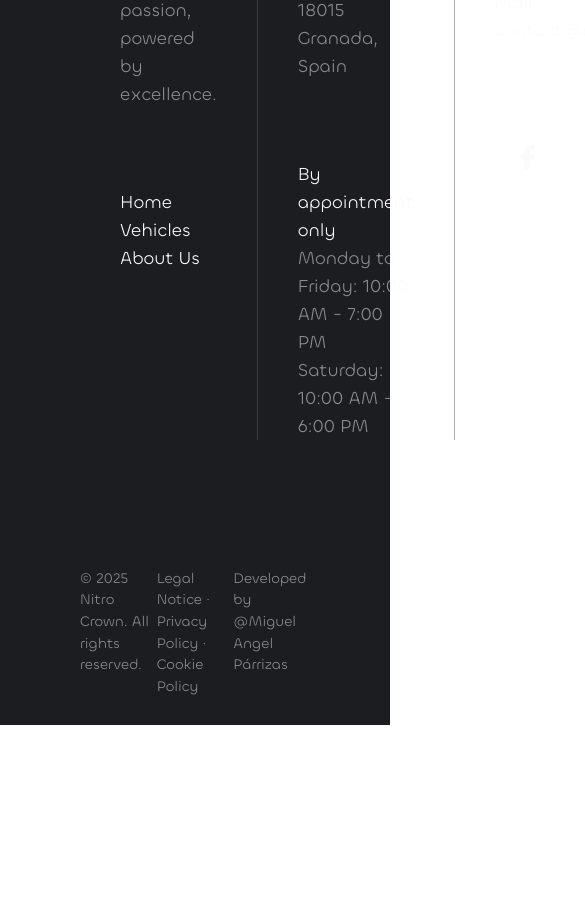
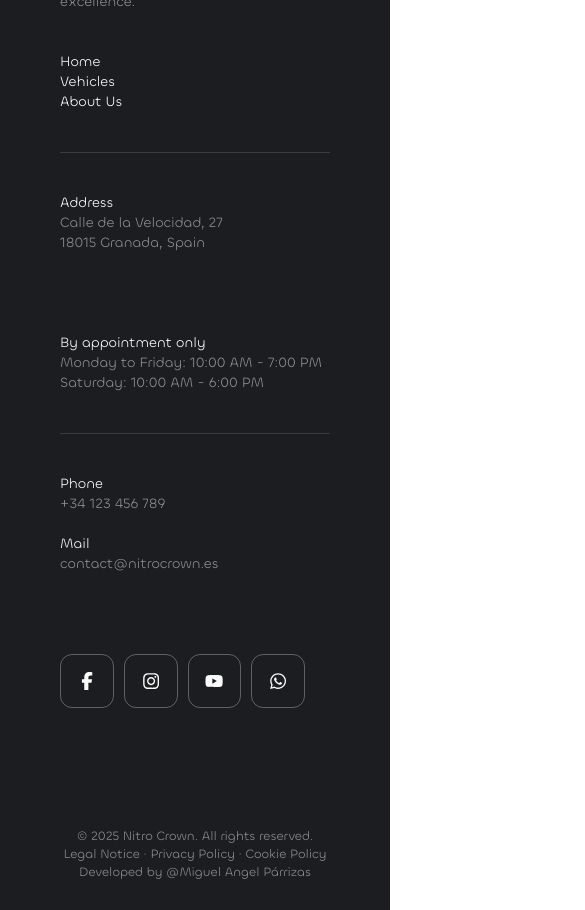
Before and after one commit to ParrizasDeveloper/nitro-crown, a Next.js app: page / in a window 390 px wide. Shown: the part 1840-2750 px from the top of the page, 585 px wide, since content can reach past the window. Before the commit the page ends 2565 px from the top, so only its background shows below. Built offline with nearby package versions, Linux system fonts and the light colour scheme.

Commit message:
footer responsive finished

```diff
--- a/src/app/layout.tsx
+++ b/src/app/layout.tsx
@@ -29,6 +29,7 @@ export default function RootLayout({
             <SmoothScrollProvider>
               <main id="main" className={`
                 ${roboto.className} relative text-neutral-light bg-base w-screen
+                z-10
               `}>
                 {children}
               </main>
--- a/src/components/layout/footer/index.tsx
+++ b/src/components/layout/footer/index.tsx
@@ -1,19 +1,52 @@
+'use client'
+
 import { links } from "@/data/sections";
 import { chillax } from "@/styles/fonts";
+import { useGSAP } from "@gsap/react";
+import gsap from "gsap";
 import { FaFacebookF, FaInstagram, FaWhatsapp, FaYoutube } from "react-icons/fa6"
 
 export default function Footer() {
+    useGSAP(() => {
+        const mm = gsap.matchMedia()
+
+        mm.add("(min-width: 1280px)", () => {
+            gsap.from("#footer-page>div", {
+                scrollTrigger: {
+                    trigger: "#footer-page",
+                    start: "center bottom",
+                },
+                y: 50,
+                opacity: 0,
+                duration: 1,
+                ease: "power1.out"
+            })
+
+            return () => {
+                gsap.killTweensOf("#footer-page>div")
+            }
+        })
+
+
+    })
+
     return (
-        <footer className={`
-            ${chillax.className}
-            w-full px-20 pt-14 pb-7 bg-secondary-dark text-text
-        `}>
-            <div className="flex text-lg">
+        <footer
+            id="footer-page"
+            className={`
+                ${chillax.className}
+                text-sm sm:text-[1rem]
+                xl:text-[clamp(0.8rem,1vw,1.125rem)] z-0
+                w-full xl:h-[505px] px-5 xl:px-20 pt-14 pb-7 bg-secondary-dark text-text
+                flex flex-col justify-between
+            `}
+        >
+            <div className="flex flex-col xl:flex-row">
                 <section className={`
-                    basis-1/3 flex flex-col gap-20 px-10
+                    basis-1/3 flex flex-col gap-10 xl:gap-20 px-10 py-10 xl:py-5
                 `}>
                     <div>
-                        <h2 className="text- font-semibold">Nitro Crwon</h2>
+                        <h2 className="font-semibold">Nitro Crwon</h2>
                         <p className="text-text/50">Driven by passion, powered by excellence.</p>
                     </div>
                     <ul>
@@ -25,10 +58,11 @@ export default function Footer() {
                     </ul>
                 </section>
                 <section className={`
-                    flex flex-col gap-20
-                    basis-1/3 border-l border-secondary/50 px-10
+                    flex xl:flex-col gap-20 flex-wrap
+                    basis-1/3 border-t border-secondary/50 mx-10 py-10
+                    xl:border-t-0 xl:mx-0 xl:px-10 xl:border-l xl:py-5
                 `}>
-                    <div>
+                    <div className="">
                         <h2>Address</h2>
                         <p className="text-text/50">
                             Calle de la Velocidad, 27 <br />
@@ -44,8 +78,10 @@ export default function Footer() {
                     </div>
                 </section>
                 <section className={`
-                    flex flex-col gap-20
-                    basis-1/3 border-l border-secondary/50 px-10
+                    flex xl:flex-col gap-20 flex-wrap
+                    basis-1/3 border-t border-secondary/50 mx-10 py-10
+                    xl:border-t-0 xl:mx-0 xl:px-10 xl:border-l items-center xl:py-5
+                    xl:items-start
                 `}>
                     <div className="flex flex-col gap-5">
                         <div>
@@ -63,37 +99,39 @@ export default function Footer() {
                     </div>
                     <div className="flex gap-2.5">
                         <div className={`
-                            border rounded-xl p-5 cursor-pointer hover:bg-[#1877F2]
-                            border-text/30 hover:border-text/0 transition-all
+                            border rounded-xl p-[1.2em] cursor-pointer hover:bg-[#1877F2]
+                            border-text/30 hover:border-text/0 transition-all duration-300
                         `}>
-                            <FaFacebookF className="size-6" />
+                            <FaFacebookF className="size-[1.3em]" />
                         </div>
                         <div className={`
-                            border rounded-xl p-5 cursor-pointer hover:bg-[#E1306C]
+                            border rounded-xl p-[1.2em] cursor-pointer hover:bg-[#E1306C]
                             border-text/30 hover:border-text/0
-                            transition-all
+                            transition-all duration-300
                         `}>
-                            <FaInstagram className="size-6" />
+                            <FaInstagram className="size-[1.3em]" />
                         </div>
                         <div className={`
-                            border rounded-xl p-5 cursor-pointer hover:bg-[#FF0000]
-                            border-text/30 hover:border-text/0 transition-all
+                            border rounded-xl p-[1.2em] cursor-pointer hover:bg-[#FF0000]
+                            border-text/30 hover:border-text/0 transition-all duration-300
                         `}>
-                            <FaYoutube className="size-6" />
+                            <FaYoutube className="size-[1.3em]" />
                         </div>
                         <div className={`
-                            border rounded-xl p-5 cursor-pointer hover:bg-[#25D366]
-                            border-text/30 hover:border-text/0 transition-all
+                            border rounded-xl p-[1.2em] cursor-pointer hover:bg-[#25D366]
+                            border-text/30 hover:border-text/0 transition-all duration-300
                         `}>
-                            <FaWhatsapp className="size-6" />
+                            <FaWhatsapp className="size-[1.3em]" />
                         </div>
                     </div>
                 </section>
             </div>
-            <footer className="flex mt-32 text-[0.9rem] text-text/50">
-                <div className="basis-1/3">© 2025 Nitro Crown. All rights reserved.</div>
-                <div className="basis-1/3 flex justify-center">Legal Notice · Privacy Policy · Cookie Policy</div>
-                <div className="basis-1/3 flex justify-end">Developed by @Miguel Angel Párrizas</div>
+            <footer className={`
+                    flex flex-col sm:flex-row text-[0.9em] text-text/50 pt-20 xl:pt-0
+                `}>
+                <div className="basis-1/3 flex justify-center sm:justify-start">© 2025 Nitro Crown. All rights reserved.</div>
+                <div className="basis-1/3 flex justify-center sm:justify-center">Legal Notice · Privacy Policy · Cookie Policy</div>
+                <div className="basis-1/3 flex justify-center sm:justify-end">Developed by @Miguel Angel Párrizas</div>
             </footer>
         </footer>
     )
--- a/src/providers/SmoothScrollProvider.tsx
+++ b/src/providers/SmoothScrollProvider.tsx
@@ -18,7 +18,7 @@ export default function SmoothScrollProvider({children}: {children: React.ReactN
     })
 
     return (
-        <div id="smooth-wrapper">
+        <div id="smooth-wrapper" className="z-10">
             <div id="smooth-content">
                 {children}
             </div>
```
